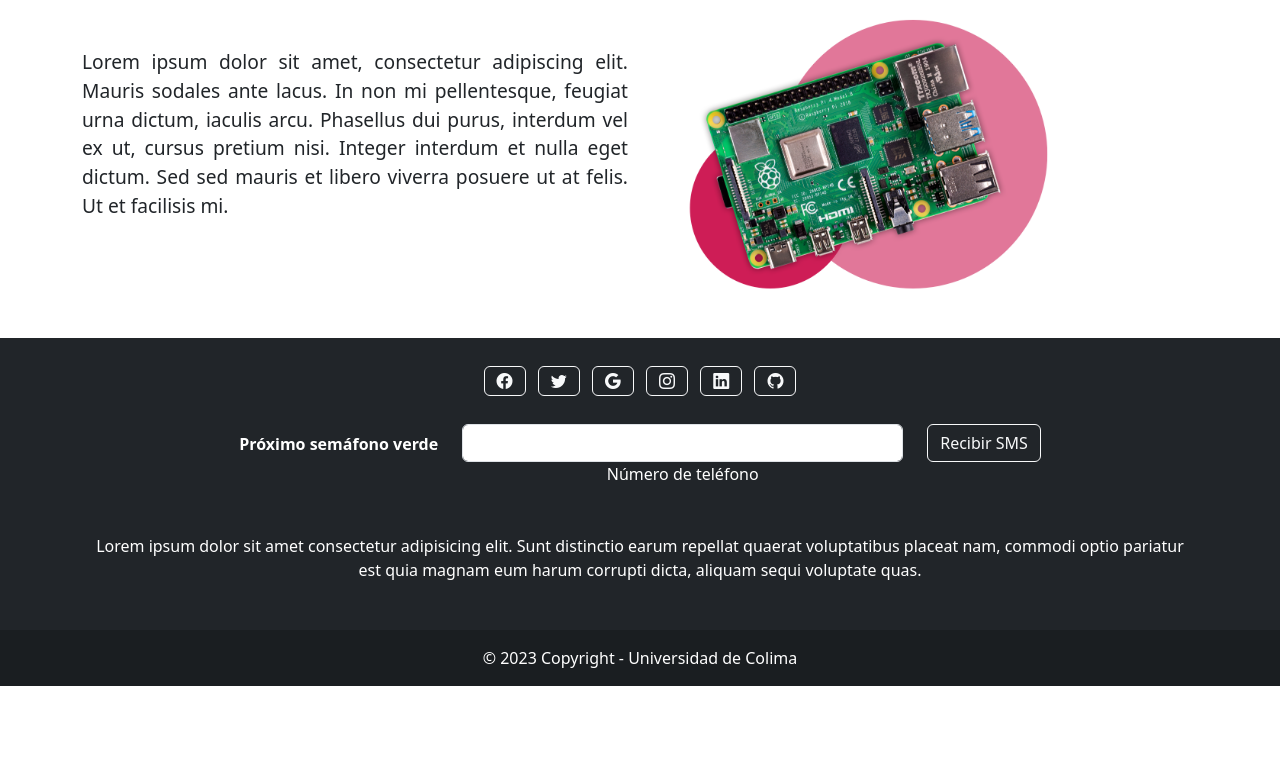
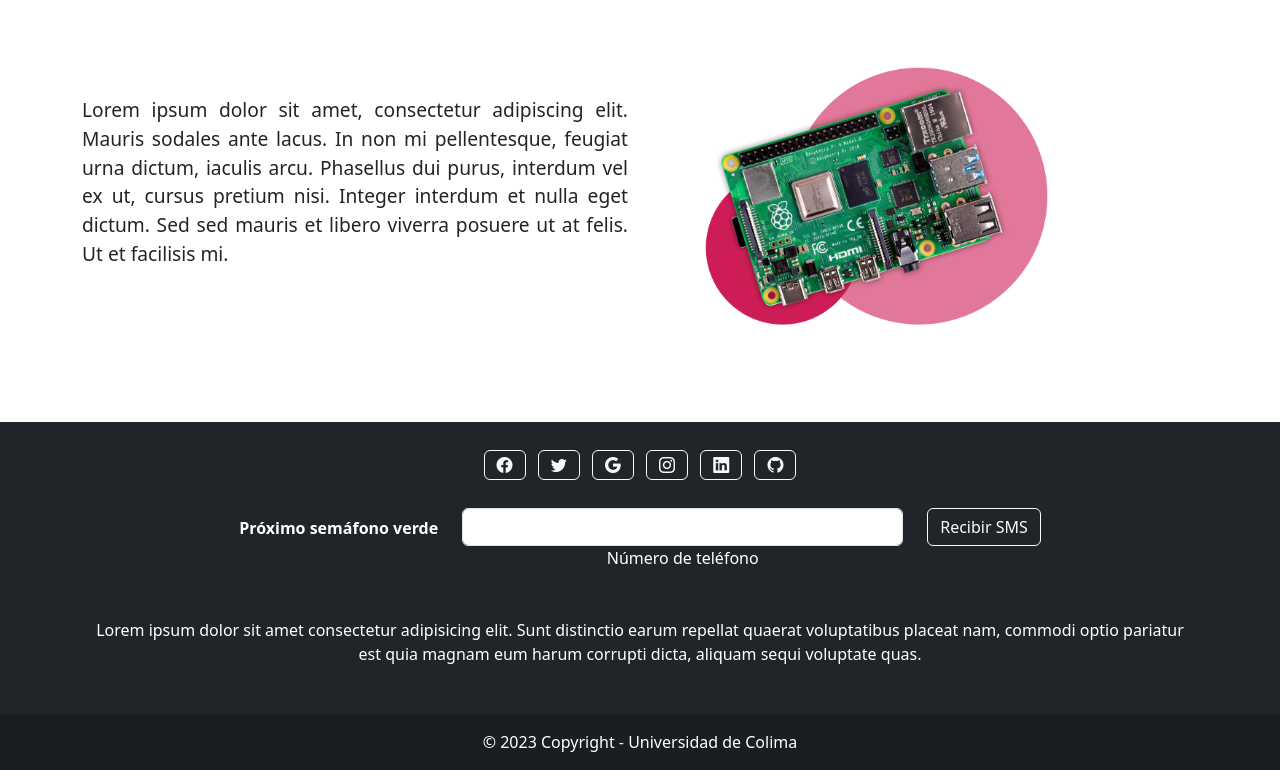
Before and after one commit to ximenamzo/SmartCrowd, a Django app: page / in a window 1280 px wide. Shown: the part 86-856 px from the top of the page. Before the commit the page ends 772 px from the top, so only its background shows below. Run offline with Django 4.2, Linux system fonts and the light colour scheme; some libraries are stand-ins or nearby versions.

Commit message:
Marzo 30 (2)
si

```diff
--- a/aforoReg/static/css/style.css
+++ b/aforoReg/static/css/style.css
@@ -27,5 +27,5 @@
 
 .img-rasp{
     width: 80%;
-    padding: 1em 3em 3em 3em;
+    padding: 1em 3em 3em 4em;
 }
--- a/aforoReg/templates/index.html
+++ b/aforoReg/templates/index.html
@@ -7,7 +7,7 @@
 
 {% block content %}
     <div class="container">
-        <div class="row">
+        <div class="row my-5">
             <div class="col-sm-6">
                 <div class="row pt-5">
                     <div id="textHome" class="text-justify">
```
Also changed, not shown: SmartCrowd/settings.py (+6 -6 lines).
